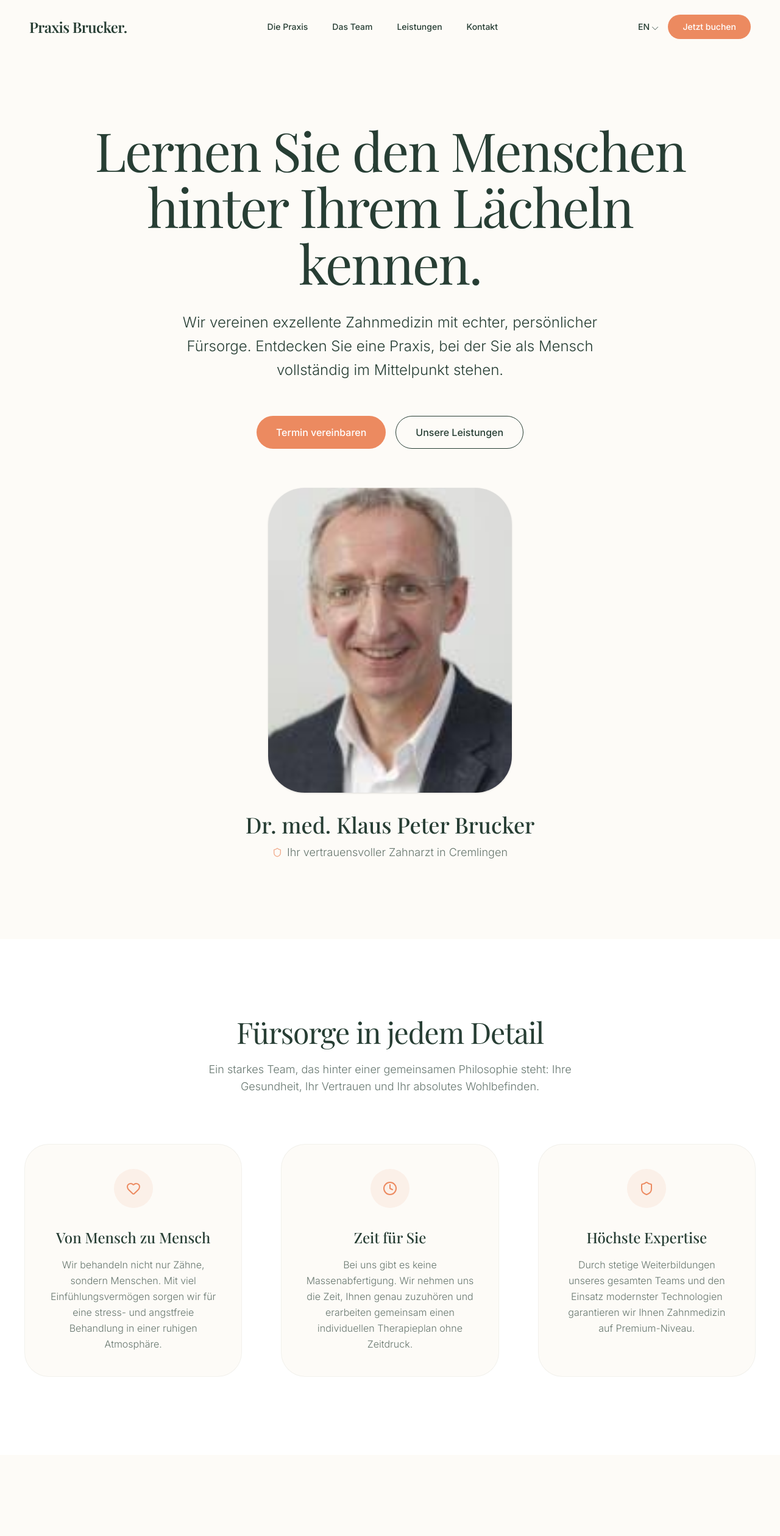
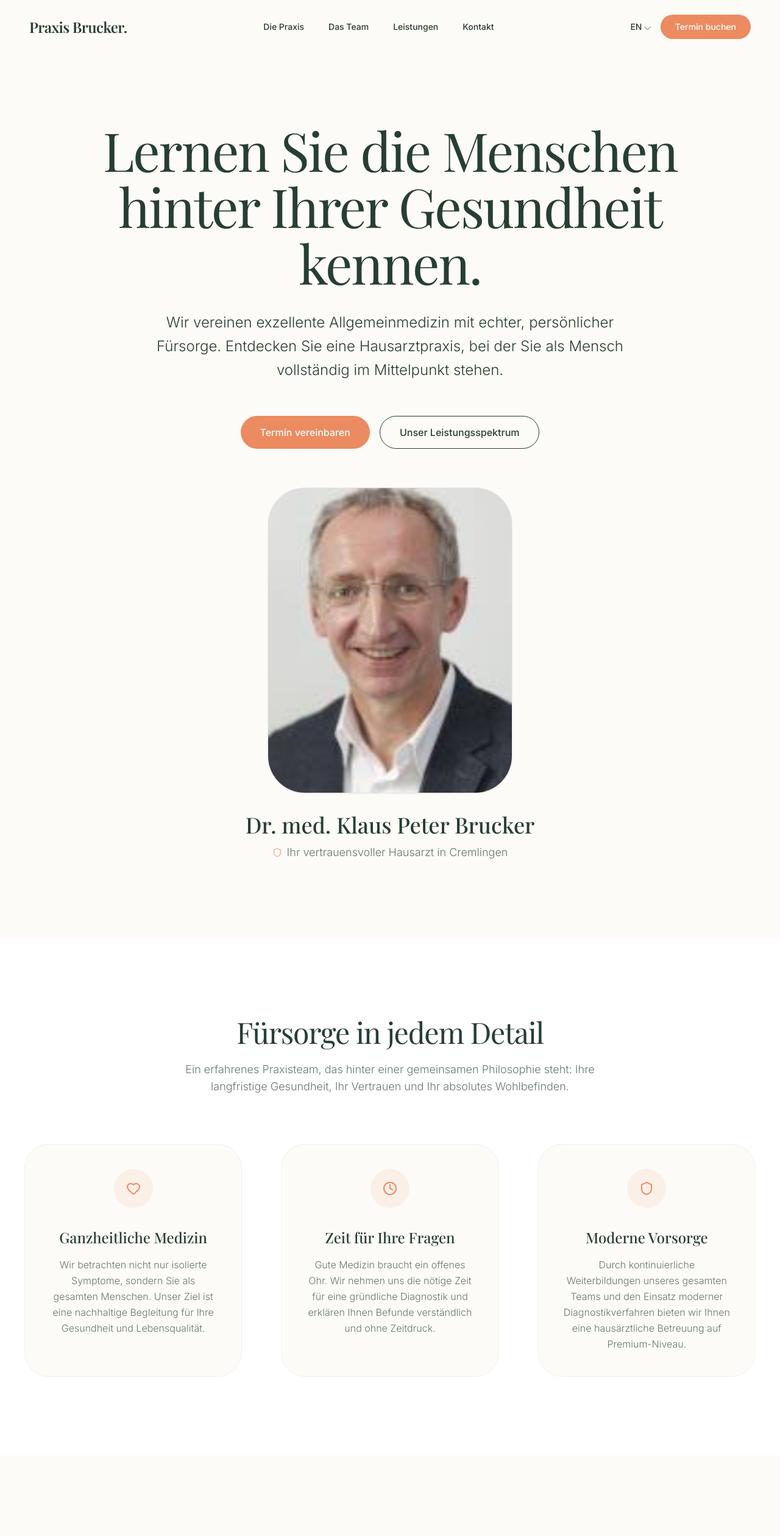
Before and after one commit to falkstange1912/Zahnarztpraxis_Website-, a React (Vite) app: page / in a window 1280 px wide. Shown: the top 2519 px of the page at 61% size. Built offline with nearby package versions, Linux system fonts and the light colour scheme; a web font is replaced by a local one.

Commit message:
Update App.tsx

```diff
--- a/App.tsx
+++ b/App.tsx
@@ -29,7 +29,7 @@ export default function App() {
             EN ⌵
           </button>
           <button className="px-6 py-2.5 bg-[var(--color-brand-accent)] text-white rounded-full text-sm font-medium hover:bg-[#d67b54] transition-colors">
-            Jetzt buchen
+            Termin buchen
           </button>
         </div>
       </nav>
@@ -42,21 +42,21 @@ export default function App() {
               variants={fadeUp}
               className="font-serif text-5xl md:text-[5.5rem] leading-[1.05] tracking-tight"
             >
-              Lernen Sie den Menschen hinter Ihrem Lächeln kennen.
+              Lernen Sie die Menschen hinter Ihrer Gesundheit kennen.
             </motion.h1>
             <motion.p
               variants={fadeUp}
               className="text-xl md:text-2xl opacity-80 max-w-3xl font-light mx-auto leading-relaxed"
             >
-              Wir vereinen exzellente Zahnmedizin mit echter, persönlicher Fürsorge.
-              Entdecken Sie eine Praxis, bei der Sie als Mensch vollständig im Mittelpunkt stehen.
+              Wir vereinen exzellente Allgemeinmedizin mit echter, persönlicher Fürsorge.
+              Entdecken Sie eine Hausarztpraxis, bei der Sie als Mensch vollständig im Mittelpunkt stehen.
             </motion.p>
             <motion.div variants={fadeUp} className="pt-6 flex flex-col sm:flex-row gap-4 justify-center w-full sm:w-auto">
                <button className="bg-[var(--color-brand-accent)] text-white px-8 py-3.5 rounded-full text-base font-medium hover:bg-[#d67b54] transition-colors">
                  Termin vereinbaren
                </button>
                <button className="border border-[var(--color-brand-green)] px-8 py-3.5 rounded-full text-base font-medium hover:bg-[var(--color-brand-green)] hover:text-white transition-colors">
-                 Unsere Leistungen
+                 Unser Leistungsspektrum
                </button>
             </motion.div>
           </motion.div>
@@ -87,7 +87,7 @@ export default function App() {
                  Dr. med. Klaus Peter Brucker
               </h2>
               <p className="text-lg opacity-70 font-light flex items-center justify-center gap-2">
-                 <Shield className="w-4 h-4 text-[var(--color-brand-accent)]" /> Ihr vertrauensvoller Zahnarzt in Cremlingen
+                 <Shield className="w-4 h-4 text-[var(--color-brand-accent)]" /> Ihr vertrauensvoller Hausarzt in Cremlingen
               </p>
            </motion.div>
         </section>
@@ -98,25 +98,25 @@ export default function App() {
             <div className="text-center mb-20">
               <h2 className="font-serif text-4xl md:text-5xl tracking-tight mb-6">Fürsorge in jedem Detail</h2>
               <p className="opacity-70 max-w-2xl mx-auto text-lg font-light">
-                 Ein starkes Team, das hinter einer gemeinsamen Philosophie steht: Ihre Gesundheit, Ihr Vertrauen und Ihr absolutes Wohlbefinden.
+                 Ein erfahrenes Praxisteam, das hinter einer gemeinsamen Philosophie steht: Ihre langfristige Gesundheit, Ihr Vertrauen und Ihr absolutes Wohlbefinden.
               </p>
             </div>
 
             <div className="grid md:grid-cols-3 gap-12 lg:gap-16">
               <FeatureCard
                 icon={<Heart className="w-6 h-6 text-[var(--color-brand-accent)]" />}
-                title="Von Mensch zu Mensch"
-                desc="Wir behandeln nicht nur Zähne, sondern Menschen. Mit viel Einfühlungsvermögen sorgen wir für eine stress- und angstfreie Behandlung in einer ruhigen Atmosphäre."
+                title="Ganzheitliche Medizin"
+                desc="Wir betrachten nicht nur isolierte Symptome, sondern Sie als gesamten Menschen. Unser Ziel ist eine nachhaltige Begleitung für Ihre Gesundheit und Lebensqualität."
               />
               <FeatureCard
                 icon={<Clock className="w-6 h-6 text-[var(--color-brand-accent)]" />}
-                title="Zeit für Sie"
-                desc="Bei uns gibt es keine Massenabfertigung. Wir nehmen uns die Zeit, Ihnen genau zuzuhören und erarbeiten gemeinsam einen individuellen Therapieplan ohne Zeitdruck."
+                title="Zeit für Ihre Fragen"
+                desc="Gute Medizin braucht ein offenes Ohr. Wir nehmen uns die nötige Zeit für eine gründliche Diagnostik und erklären Ihnen Befunde verständlich und ohne Zeitdruck."
               />
               <FeatureCard
                 icon={<Shield className="w-6 h-6 text-[var(--color-brand-accent)]" />}
-                title="Höchste Expertise"
-                desc="Durch stetige Weiterbildungen unseres gesamten Teams und den Einsatz modernster Technologien garantieren wir Ihnen Zahnmedizin auf Premium-Niveau."
+                title="Moderne Vorsorge"
+                desc="Durch kontinuierliche Weiterbildungen unseres gesamten Teams und den Einsatz moderner Diagnostikverfahren bieten wir Ihnen eine hausärztliche Betreuung auf Premium-Niveau."
               />
             </div>
           </div>
@@ -128,7 +128,7 @@ export default function App() {
              <div className="max-w-xl">
                <h2 className="font-serif text-4xl md:text-5xl tracking-tight mb-6">Das sagen unsere Patienten</h2>
                <p className="opacity-70 text-lg font-light">
-                  Vertrauen muss man sich verdienen. Viele zufriedene Patienten haben bei uns ihr strahlendes Lächeln wiedergefunden.
+                  Medizinisches Vertrauen ist die Basis unserer Arbeit. Viele zufriedene Patienten schätzen unsere persönliche und fachliche Betreuung seit Jahren.
                </p>
              </div>
              <div className="flex -space-x-4 mb-4">
@@ -141,17 +141,17 @@ export default function App() {
 
           <div className="grid md:grid-cols-2 lg:grid-cols-3 gap-6">
              <Testimonial
-                text="Ich hatte mein ganzes Leben lang große Angst vor dem Zahnarzt. Dr. Brucker und das Praxisteam haben mich so warmherzig empfangen, dass meine Sorgen sofort verflogen sind."
+                text="Ich habe mich noch nie bei einem Arzt so gut aufgehoben gefühlt. Dr. Brucker nimmt sich unglaublich viel Zeit und erklärt alles verständlich. Das gesamte Team ist herzlich."
                 author="Laura M."
                 details="Patientin seit 2021"
              />
              <Testimonial
-                text="Eine unglaublich schöne, moderne Praxis und ein extrem kompetentes Team. Man fühlt sich vom ersten Moment an in den besten Händen. Die Beratung war hervorragend."
+                text="Eine hervorragend organisierte Praxis mit minimalen Wartezeiten. Die medizinische Betreuung ist hochkompetent und man fühlt sich vom ersten Moment an ernst genommen."
                 author="Markus T."
                 details="Patient seit 2023"
              />
              <Testimonial
-                text="Endlich ein Zahnarzt, der sich wirklich Zeit nimmt. Das Ergebnis meiner Behandlung ist perfekt geworden. Großes Lob und Danke an jeden Einzelnen!"
+                text="Endlich ein eingespieltes Team, bei dem die Empathie nicht zu kurz kommt. Die Diagnostik war gründlich und die Behandlung hat mir sehr geholfen. Absolut empfehlenswert!"
                 author="Sabine K."
                 details="Patientin seit 2019"
              />
@@ -164,16 +164,16 @@ export default function App() {
             <div className="absolute top-0 left-0 w-full h-full opacity-10 pointer-events-none" style={{ backgroundImage: 'radial-gradient(circle at center, #ffffff 1px, transparent 1px)', backgroundSize: '24px 24px' }}></div>
 
             <div className="max-w-4xl mx-auto space-y-10 relative z-10">
-              <h2 className="font-serif text-5xl md:text-[5rem] leading-[1.05] tracking-tight">Erleben Sie den Unterschied.</h2>
+              <h2 className="font-serif text-5xl md:text-[5rem] leading-[1.05] tracking-tight">Gemeinsam für Ihre Gesundheit.</h2>
               <p className="text-[#fdfbf7]/80 text-xl md:text-2xl font-light max-w-2xl mx-auto">
-                 Machen Sie den ersten Schritt zu einem gesunden Lächeln. Wir freuen uns darauf, Sie kennenzulernen.
+                 Planen Sie Ihren nächsten Vorsorgetermin oder besprechen Sie Ihr Anliegen persönlich mit uns. Wir sind für Sie da.
               </p>
               <div className="pt-6">
                 <button className="bg-[var(--color-brand-accent)] hover:bg-[#d67b54] text-white px-10 py-5 rounded-full text-lg font-medium transition-all duration-300 hover:shadow-xl hover:scale-105 flex items-center mx-auto">
                   Termin online vereinbaren
                   <ArrowRight className="w-5 h-5 ml-2" />
                 </button>
-                <p className="mt-6 text-sm text-[#fdfbf7]/50 font-medium">Bequeme Online-Buchung · Neupatienten willkommen</p>
+                <p className="mt-6 text-sm text-[#fdfbf7]/50 font-medium">Bequeme Online-Terminierung · Alle Kassen & Privatpatienten</p>
               </div>
             </div>
           </div>
```
